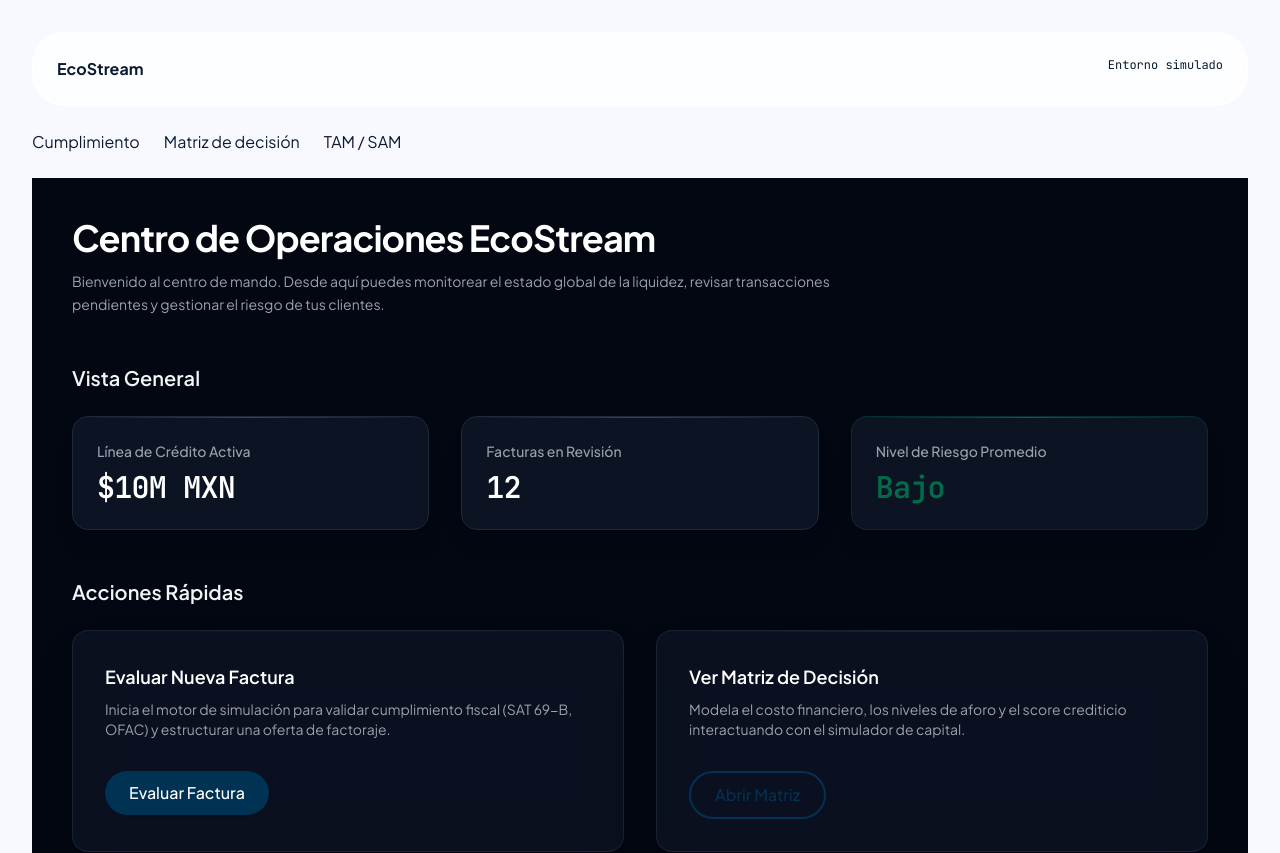
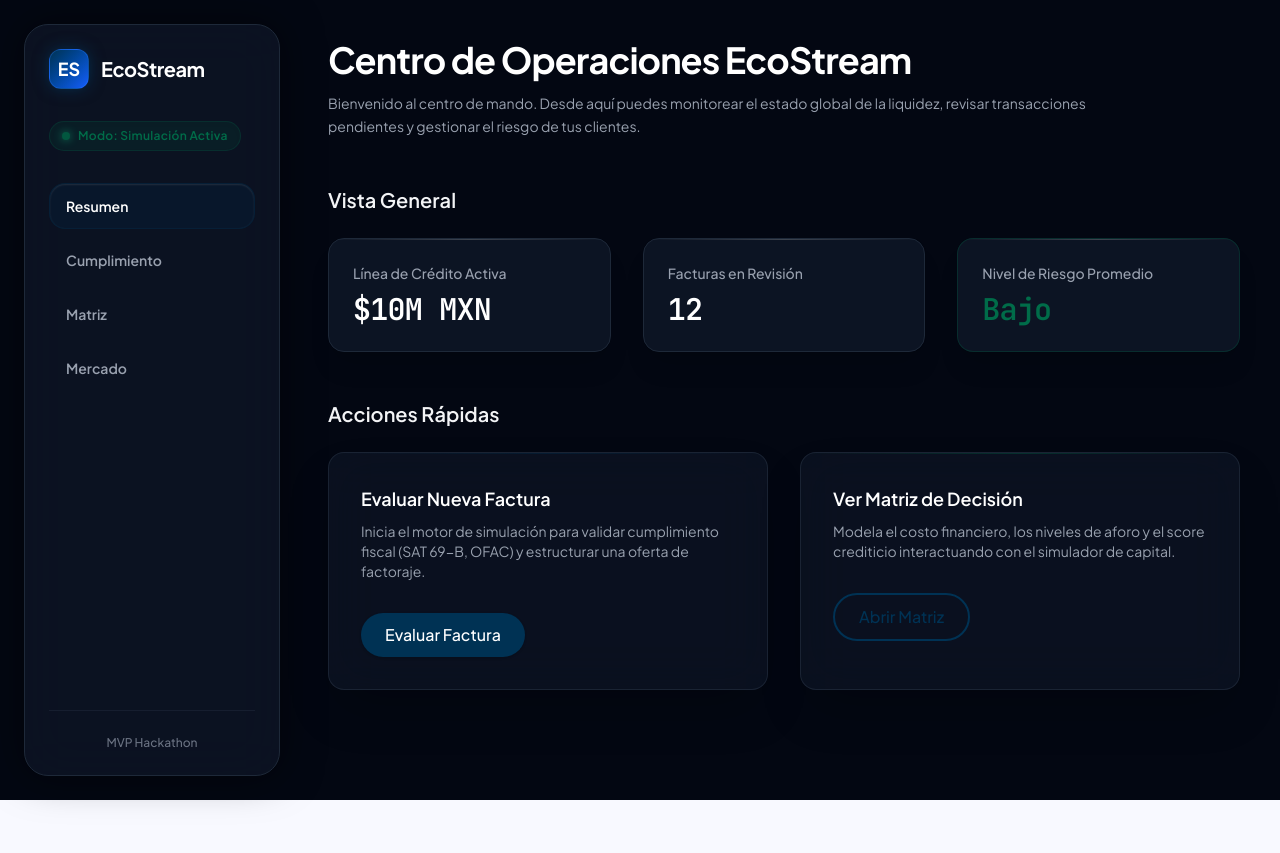
Before and after one commit to nahumsvr/faspy, a Next.js app: page /dashboard in a window 1280 px wide. Shown: the top 853 px of the page. After the commit the page ends 800 px from the top, so only its background shows below. Built offline with nearby package versions, Linux system fonts and the light colour scheme.

Commit message:
feat: layout principal y navegacion flotante integrados

```diff
--- a/app/dashboard/layout.tsx
+++ b/app/dashboard/layout.tsx
@@ -1,19 +1,72 @@
-import Link from "next/link";
-import type { ReactNode } from "react";
+"use client";
 
-export default function DashboardLayout({ children }: { children: ReactNode }) {
+import React from 'react';
+import Link from 'next/link';
+import { usePathname } from 'next/navigation';
+
+export default function DashboardLayout({ children }: { children: React.ReactNode }) {
+  const pathname = usePathname();
+
+  const navItems = [
+    { name: 'Resumen', path: '/dashboard' },
+    { name: 'Cumplimiento', path: '/dashboard/cumplimiento' },
+    { name: 'Matriz', path: '/dashboard/matriz' },
+    { name: 'Mercado', path: '/dashboard/mercado' },
+  ];
+
   return (
-    <div className="dashboard-shell">
-      <header className="glass-bar">
-        <Link href="/dashboard" className="font-bold">EcoStream</Link>
-        <span className="font-mono text-xs">Entorno simulado</span>
-      </header>
-      <nav aria-label="Dashboard" className="flex flex-wrap gap-6 py-6">
-        <Link href="/dashboard/cumplimiento">Cumplimiento</Link>
-        <Link href="/dashboard/decision">Matriz de decisión</Link>
-        <Link href="/dashboard/mercado">TAM / SAM</Link>
-      </nav>
-      <main>{children}</main>
+    <div className="min-h-screen bg-gray-950 flex">
+      {/* Floating Sidebar */}
+      <aside className="fixed top-6 left-6 bottom-6 w-64 bg-gray-900/70 backdrop-blur-xl border border-gray-800 rounded-3xl p-6 shadow-[0_0_40px_rgba(0,0,0,0.5)] flex flex-col z-50">
+
+        {/* Brand / Logo */}
+        <div className="mb-8 flex items-center gap-3">
+          <div className="w-10 h-10 rounded-xl bg-gradient-to-br from-primary to-blue-600 flex items-center justify-center shadow-[0_0_15px_rgba(0,73,119,0.5)] border border-blue-500/30">
+            <span className="text-white font-bold text-lg font-sans">ES</span>
+          </div>
+          <span className="text-white font-sans font-bold text-xl tracking-tight">EcoStream</span>
+        </div>
+
+        {/* Simulator Status Badge */}
+        <div className="mb-8">
+          <div className="inline-flex items-center px-3 py-1.5 rounded-full bg-secondary/15 border border-secondary/20 shadow-inner">
+            <span className="w-2 h-2 rounded-full bg-secondary mr-2 animate-pulse shadow-[0_0_8px_rgba(16,185,129,0.8)]"></span>
+            <span className="text-xs font-semibold text-secondary font-sans tracking-wide">Modo: Simulación Activa</span>
+          </div>
+        </div>
+
+        {/* Navigation Links */}
+        <nav className="flex-1 space-y-2 font-sans flex flex-col">
+          {navItems.map((item) => {
+            const isActive = pathname === item.path;
+            return (
+              <Link
+                key={item.path}
+                href={item.path}
+                className={`px-4 py-3 rounded-2xl text-sm font-semibold transition-all duration-300 ease-in-out ${
+                  isActive
+                    ? 'bg-primary/20 text-white border border-primary/30 shadow-[inset_0_1px_2px_rgba(255,255,255,0.1)]'
+                    : 'text-gray-400 hover:text-white hover:bg-white/5 border border-transparent'
+                }`}
+              >
+                {item.name}
+              </Link>
+            );
+          })}
+        </nav>
+
+        {/* Footer */}
+        <div className="mt-auto border-t border-gray-800/60 pt-6 text-center">
+          <p className="text-xs text-gray-500 font-sans font-medium">MVP Hackathon</p>
+        </div>
+      </aside>
+
+      {/* Main Content Area */}
+      {/* ml-[18rem] = 288px (24px left + 256px width + gap) */}
+      <main className="flex-1 ml-[18rem] min-h-screen">
+        {/* The children pages (Resumen, Cumplimiento, etc.) already define their own internal padding */}
+        {children}
+      </main>
     </div>
   );
 }
```
Also changed, not shown: 1 other file (tests, documents, lock files or other folders).
